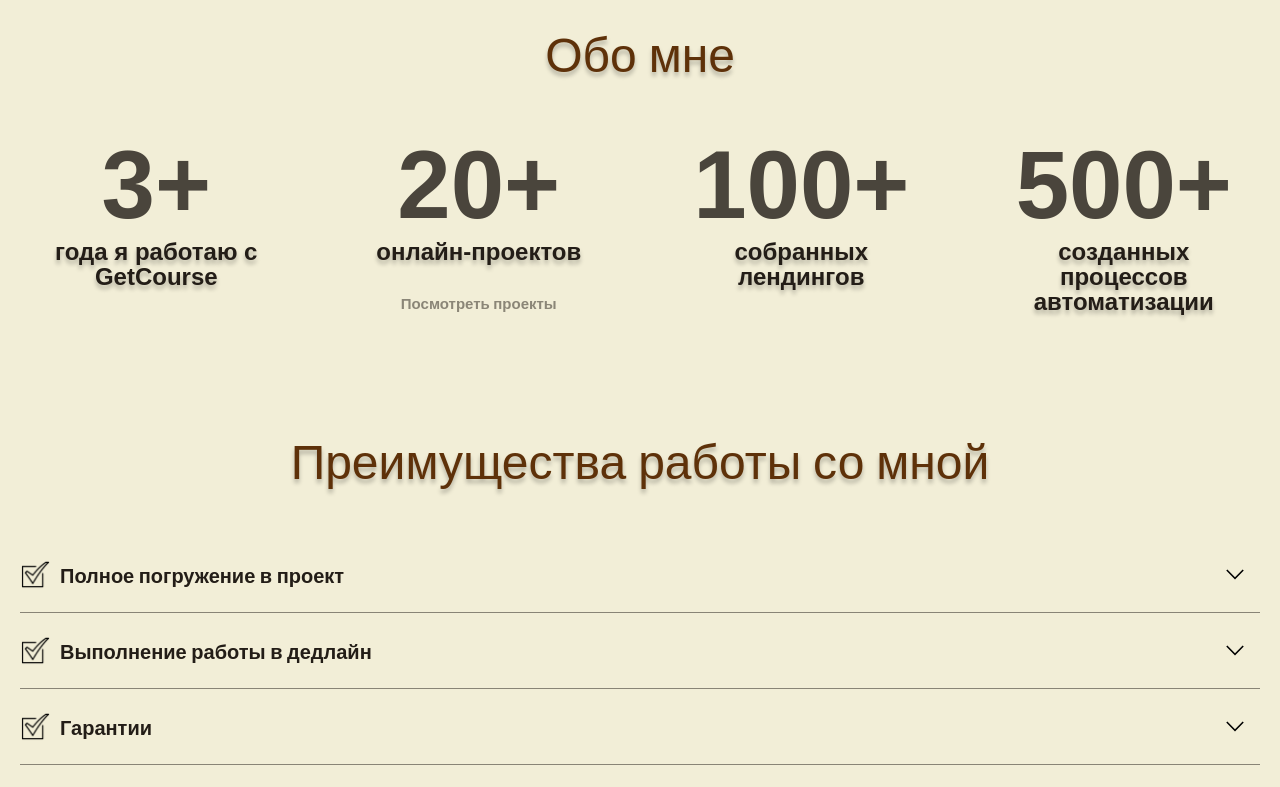
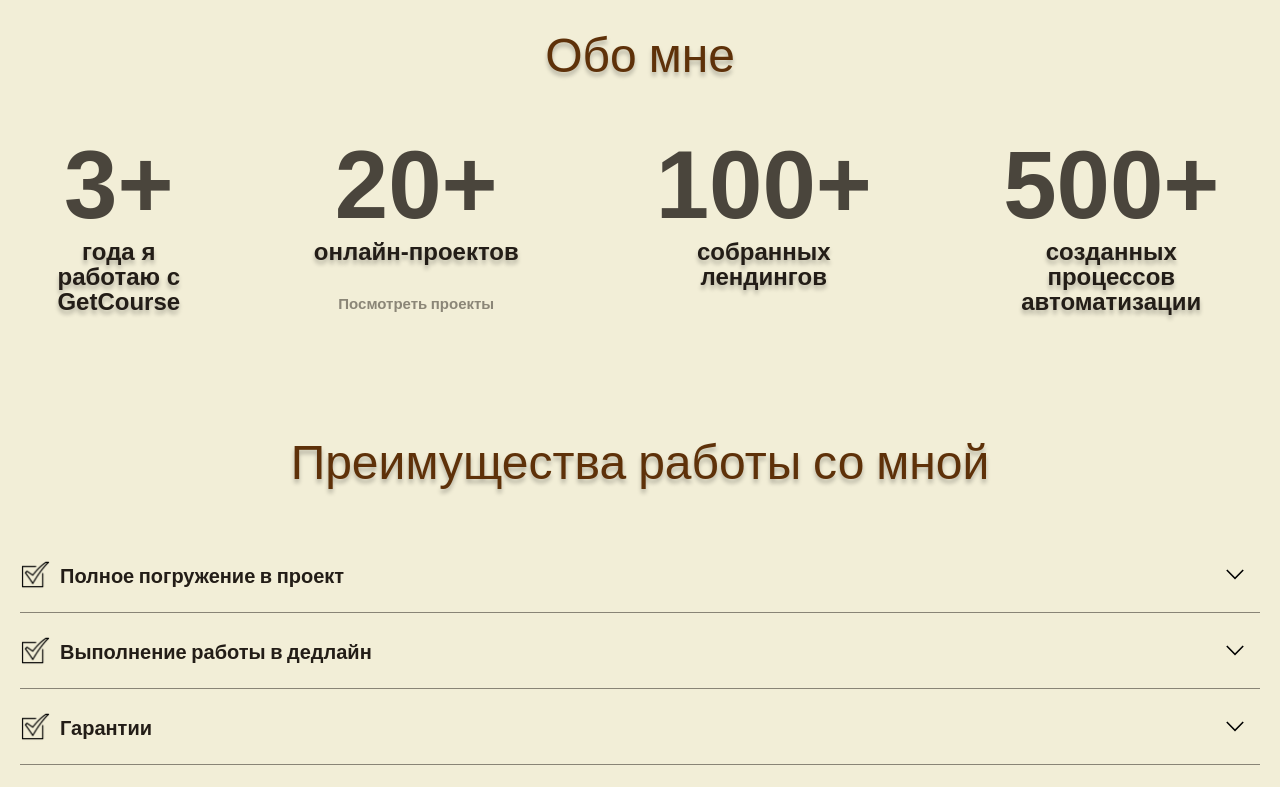
Before and after one commit to liliya-freckle/TatianaKovalevaProject, a React (Vite) app: page / in a window 1280 px wide. Shown: the part 660-1447 px from the top of the page. Built offline with nearby package versions, Linux system fonts and the light colour scheme; a web font is replaced by a local one.

Commit message:
Fixed about, adaptive contacts

```diff
--- a/src/components/Page2/About/About.jsx
+++ b/src/components/Page2/About/About.jsx
@@ -13,7 +13,7 @@ export default function About () {
         <section className={styles.aboutSection}>
             <h2 className={styles.title}>Обо мне</h2>
             <div className={styles.statistics}>
-                <AboutItem number="3+" description="года я работаю с GetCourse" />
+                <AboutItem number="3+" description="года я работаю с GetCourse" className={styles.firstItem}/>
                 <AboutItem number="20+" description="онлайн-проектов" subText="Посмотреть проекты" setIsOpen={setIsOpen}/>
                 <AboutItem number="100+" description="собранных лендингов" />
                 <AboutItem number="500+" description="созданных процессов автоматизации" />
--- a/src/components/Page2/About/AboutItem.jsx
+++ b/src/components/Page2/About/AboutItem.jsx
@@ -1,10 +1,11 @@
 import React from 'react';
 import styles from './about.module.scss';
 
-export default function AboutItem({ number, description, subText, setIsOpen }) {
-  return (
-    <div className={styles.statisticItem}>
-      <div className={styles.statisticNumber}>{number}</div>
+export default function AboutItem({ number, description, subText, setIsOpen, className }) {
+
+return (
+    <div className={`${styles.statisticItem} ${className}`}>
+              <div className={styles.statisticNumber}>{number}</div>
       <div className={styles.statisticDescription}>{description}</div>
       {subText && (
         <div
--- a/src/components/Page2/About/about.module.scss
+++ b/src/components/Page2/About/about.module.scss
@@ -8,7 +8,6 @@
   font-weight: 400;
   font-size: 3rem;
   line-height: 4.75rem;
-  // padding-top: 2rem;
   text-align: center;
   vertical-align: middle;
   text-shadow: 0px 4px 4px rgba(0, 0, 0, 0.25);
@@ -58,3 +57,7 @@
     color: $subtext-color;
     cursor: pointer;
      }
+
+     .firstItem {
+  max-width: 10rem;
+}
--- a/src/components/Page5/jobstages.module.scss
+++ b/src/components/Page5/jobstages.module.scss
@@ -14,13 +14,14 @@
 .jobstagesSection {
   padding: 1.25rem;
   text-align: center;
-  @media (min-width: 100rem) {
-    padding-left: 3rem;
+//   @media (min-width: 100rem) {
+//     padding-left: 3rem;
+// }
+
+//   @media (min-width: 120rem) {
+//     padding-left: 3.5rem;
+// }
 }
-
-  @media (min-width: 120rem) {
-    padding-left: 3.5rem;
-}}
 
 .stages {
   display: flex;
--- a/src/components/Page6/contacts.module.scss
+++ b/src/components/Page6/contacts.module.scss
@@ -2,7 +2,6 @@
 
 
 .title {
-  // margin-top: 50px;
   color: $title-color;
   margin-bottom: 2.5rem;
   font-weight: 400;
@@ -15,7 +14,6 @@
 .contactsSection {
   padding: 5rem 1.25rem;
   text-align: center;
-  // margin-top: 3rem;
   margin-bottom: 5rem;
 }
 
@@ -26,19 +24,31 @@
   color: $text-color;
   text-align: center;
   margin: 0;
+
+  @media (max-width: $mobile) {
+    font-size: 1.5rem;
+    line-height: 3.5rem;
+  }
 }
 .iconsContainer {
   display: flex;
   justify-content: center;
   align-items: center;
-  // gap: 4.9375rem;
-  gap: 3rem;
+  gap: 4.9375rem;
+
   margin-top: 3.5rem;
   padding: 0 1.25rem;
+    @media (max-width: $mobile) {
+    gap: 2.5rem;
+  }
 }
 .iconsContainer img {
-  width: 5.5625rem;
+  width: 5.25rem;
   height: 5.25rem;
   cursor: pointer;
   transition: transform 0.3s ease;
+  @media (max-width: $mobile) {
+    width: 4rem;
+    height: 4rem;
+  }
 }
```
Also changed, not shown: src/components/Page2/Advantages/advantages.module.scss (line endings or trailing spaces).
